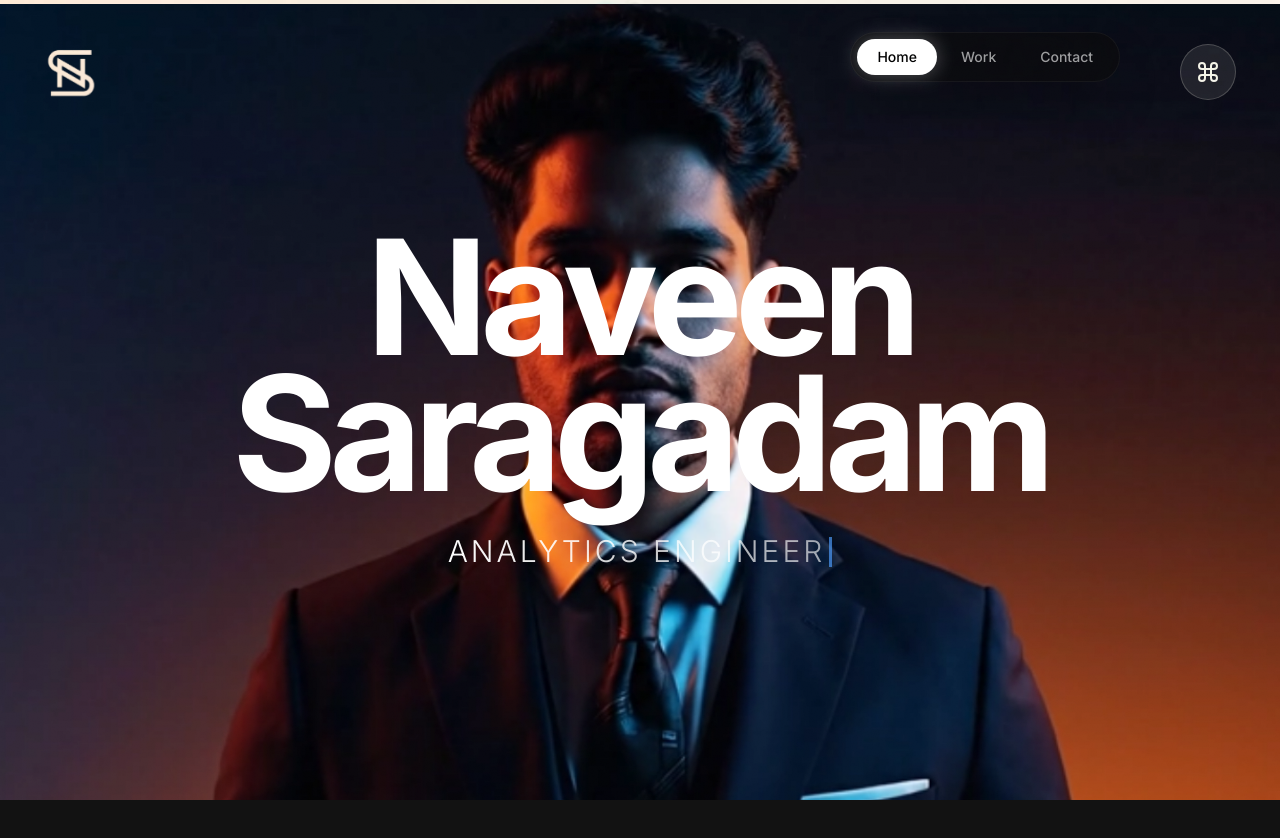
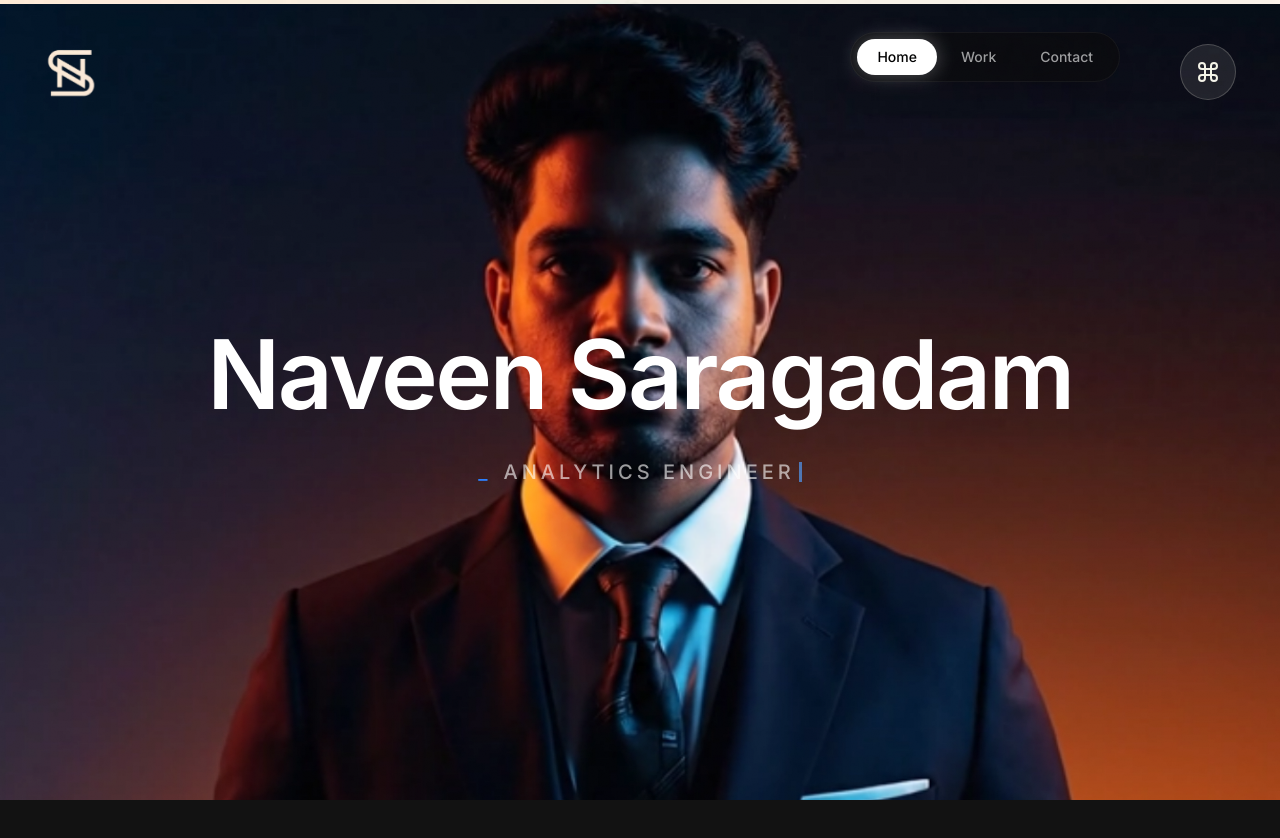
Before and after one commit to Naveenksaragadam/Naveenksaragadam.github.io, a Next.js app: page / in a window 1280 px wide. Shown: the top 838 px of the page. Built offline with nearby package versions, Linux system fonts and the light colour scheme.

Commit message:
style: center navbar on scroll and refine hero typography

```diff
--- a/app/components/Navbar.tsx
+++ b/app/components/Navbar.tsx
@@ -42,14 +42,17 @@ export default function Navbar() {
 
     return (
         <motion.nav
-            initial={{ y: -100, opacity: 0 }}
-            animate={{ y: 0, opacity: 1 }}
-            transition={{ duration: 0.8, delay: 0.5 }}
-            className="fixed top-8 right-32 md:right-40 z-40 flex pointer-events-none"
+            className={`fixed z-40 flex pointer-events-none transition-all duration-700 cubic-bezier(0.16, 1, 0.3, 1) ${isScrolled
+                    ? 'top-6 left-1/2 -translate-x-1/2'
+                    : 'top-8 right-20 md:right-40'
+                }`}
         >
             <motion.div
                 layout
-                className="flex items-center gap-1 bg-[#0a0a0a]/60 backdrop-blur-2xl border border-white/5 px-1.5 py-1.5 rounded-full shadow-2xl shadow-black/40 pointer-events-auto"
+                className={`flex items-center gap-1 backdrop-blur-2xl border transition-all duration-300 pointer-events-auto ${isScrolled
+                        ? 'bg-black/80 border-white/10 px-3 py-2 rounded-full shadow-2xl scale-90'
+                        : 'bg-[#0a0a0a]/60 border-white/5 px-1.5 py-1.5 rounded-full shadow-xl'
+                    }`}
             >
                 {navItems.map((item) => (
                     <Link
--- a/app/components/Overlay.tsx
+++ b/app/components/Overlay.tsx
@@ -31,17 +31,19 @@ export default function Overlay() {
             {/* Section 1 - Title */}
             <motion.div
                 style={{ opacity: opacity1, y: y1 }}
-                className="fixed top-0 left-0 h-screen w-full flex items-center justify-center p-8 text-center"
+                className="fixed top-0 left-0 h-screen w-full flex flex-col items-center justify-center p-8 text-center"
             >
-                <h1 className="text-6xl md:text-[10rem] font-bold tracking-tighter text-white leading-[0.85] select-none">
-                    Naveen <br /> Saragadam
-                    <span className="block mt-8 text-xl md:text-3xl tracking-widest font-light text-white/50 uppercase">
-                        <Typewriter
-                            words={['Data Engineer', 'Analytics Engineer', 'Data Analyst']}
-                            className="bg-clip-text text-transparent bg-gradient-to-r from-white to-white/60"
-                        />
-                    </span>
+                <h1 className="text-5xl md:text-8xl font-semibold tracking-tight text-white mb-6 leading-tight select-none">
+                    Naveen Saragadam
                 </h1>
+
+                <div className="text-base md:text-xl font-medium uppercase tracking-[0.2em] text-white/60">
+                    <span className="mr-3 text-blue-500">_</span>
+                    <Typewriter
+                        words={['Data Engineer', 'Analytics Engineer', 'Data Analyst']}
+                        className=""
+                    />
+                </div>
             </motion.div>
 
             {/* Section 2 - Bio (Right Aligned) */}
```
